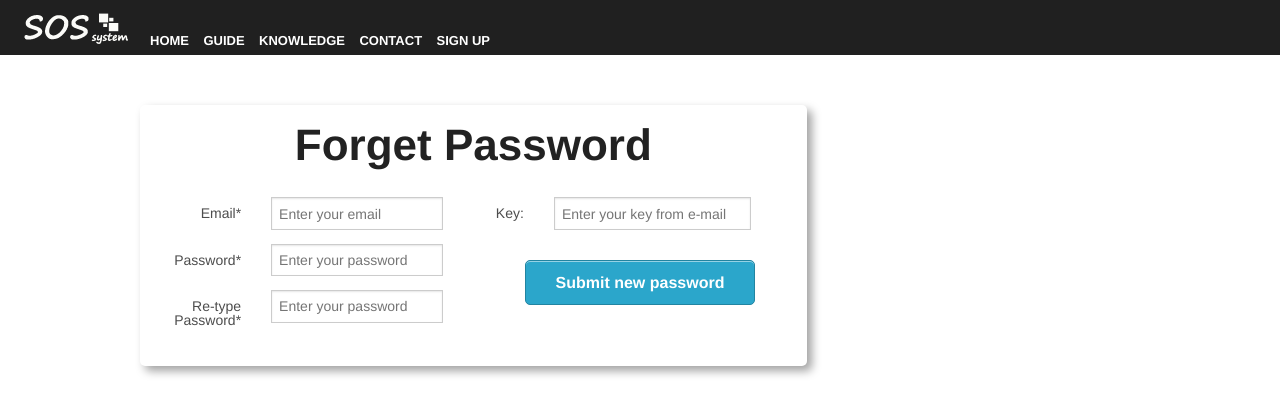
After one commit to Zatanzone/soss, a PHP site: page /soss/form/forgetpassword in a window 1280 px wide. The commit adds this page. Shown: the top 415 px of the page. Run offline with PHP 8.4, Linux system fonts and the light colour scheme.

Commit message:
forget password form !

```diff
--- a/application/controllers/form.php
+++ b/application/controllers/form.php
@@ -134,5 +134,16 @@ class Form extends CI_Controller {
 		}
 	}
 
+	function forgetpassword() {
+
+
+		$this->load->view('manuindex');
+		$this->load->view('form/forgetpassword');
+
+
+
+	}
+
+
 }
 ?>
--- /dev/null
+++ b/application/views/form/forgetpassword.php
@@ -0,0 +1,54 @@
+<div class="row">
+		<center>
+		<div class="large-8 columns signup-box">
+			<h1>Forget Password</h1>
+			<?php echo form_open_multipart('form/signup'); ?>
+
+			<div class="row">
+				<div class="large-6 columns">
+					<div class="small-4 columns">
+						<label for="right-label" class="right inline">Email*</label>
+					</div>
+					<div class="large-8 columns">
+						<input type="text" id="right-label" name="email"placeholder="Enter your email">
+					</div>
+					<?php echo form_error('email','<font color="error">');?>
+					<div class="large-4 columns">
+						<label for="right-label" class="right inline">Password*</label>
+					</div>
+					<div class="large-8 columns">
+						<input type="password" id="right-label" name="password"placeholder="Enter your password">
+					</div>
+					<div class="large-4 columns">
+						<label for="right-label" class="right inline">Re-type Password*</label>
+					</div>
+					<div class="large-8 columns">
+						<input type="password" id="right-label" name="passworded"placeholder="Enter your password">
+					</div>
+
+
+				</div>
+				<div class="large-6 columns">
+					<div class="large-2 columns">
+						<label for="right-label" class="right inline">Key:</label>
+					</div>
+					<div class="large-9 columns">
+						<input type="text" id="right-label" name="keynumber"placeholder="Enter your key from e-mail">
+					</div>
+					<div class="large-12 columns">
+						&nbsp
+						&nbsp
+						<input type="hidden" id="right-label" name="">
+					</div>
+					<div class="large-12 columns">
+						<a href="signin" class="button signin-btn">Submit new password</a>
+					</div>
+				</div>
+
+		</form>
+		</div>
+		</center>
+</div>
+
+</body>
+</html>
```
Also changed, not shown: application/views/form/signin.php (+89 -6 lines).
